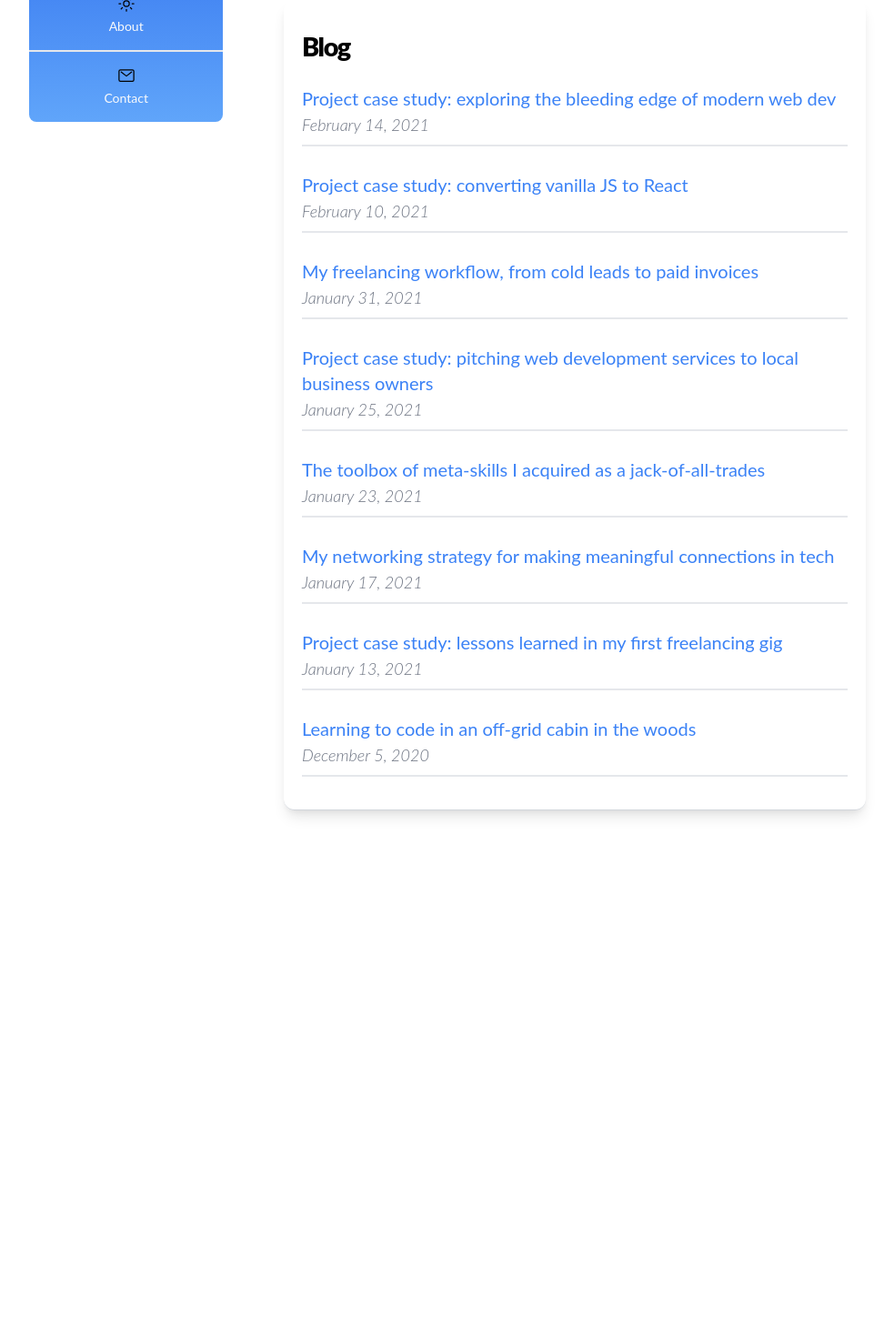
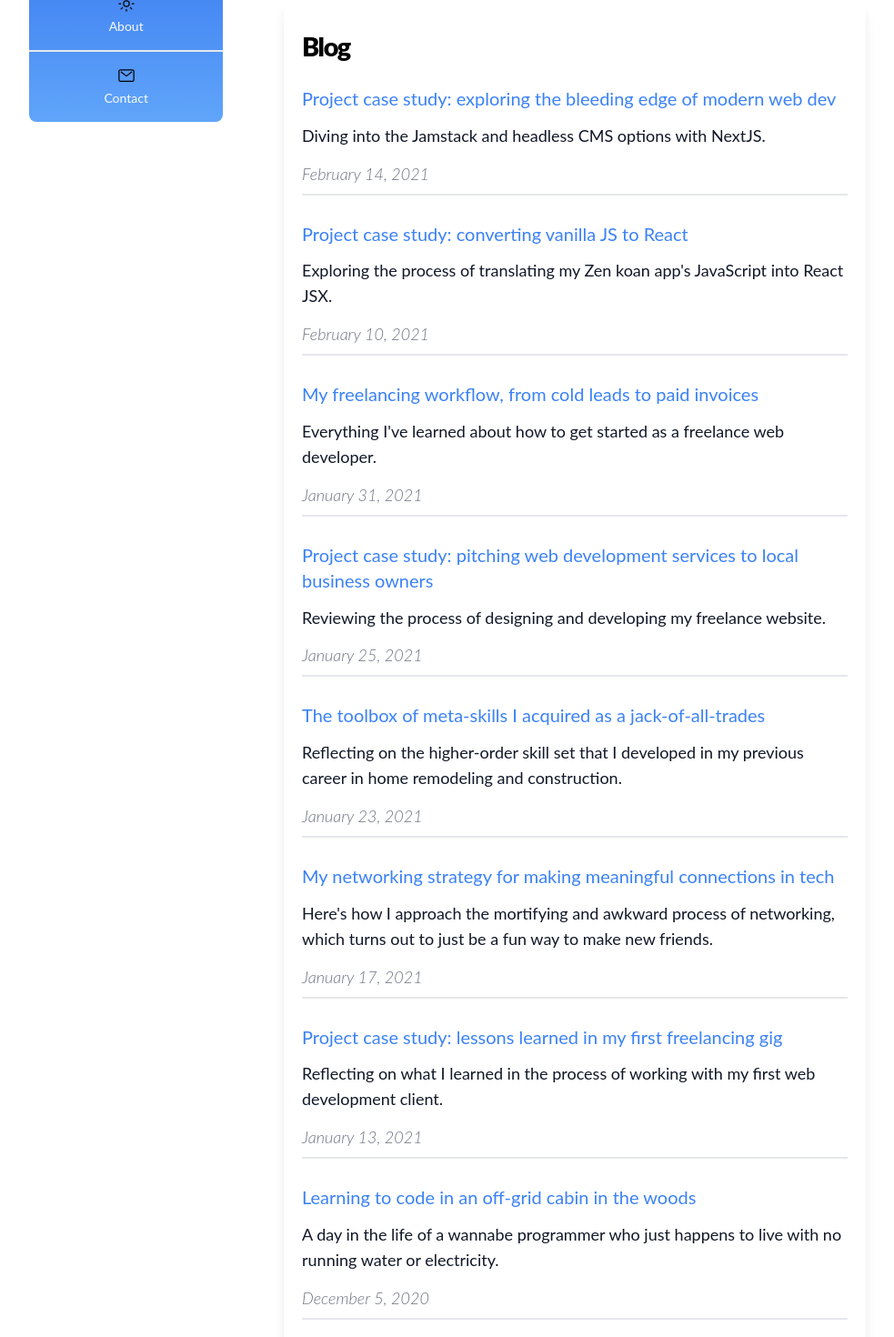
Before and after one commit to samuelsycamore/nextjs-tech-career-blog, a Next.js app: page / in a window 1280 px wide. Shown: the part 420-1890 px from the top of the page at 91% size, without its empty margins (8-991 px from the left). Before the commit the page ends 1407 px from the top, so only its background shows below. Built offline with nearby package versions, Linux system fonts and the light colour scheme.

Commit message:
updating post items

```diff
--- a/pages/index.js
+++ b/pages/index.js
@@ -2,6 +2,7 @@ import Head from 'next/head'
 import Layout, { siteTitle } from '../components/layout'
 import { getSortedPostsData } from '../lib/posts'
 import Link from 'next/link'
+import Image from 'next/image'
 import Date from '../components/date'
 
 export default function Home({ allPostsData }) {
@@ -21,17 +22,24 @@ export default function Home({ allPostsData }) {
 
 
       <section className="py-4 mb-20 px-5 my-5 rounded-xl shadow-lg  border-b border-gray-300">
+
         <h2 className="font-black tracking-tighter py-4">Blog</h2>
+
         <ul>
-          {allPostsData.map(({ id, date, title }) => (
+          {allPostsData.map(({ id, date, title, desc, img }) => (
             <li className="py-2 mb-5 border-b-2 border-gray-200" key={id}>
               <Link href={`/posts/${id}`}>
                 <a className="text-blue-500 hover:underline">{title}</a>
               </Link>
-              <br />
+
+              <p className="text-gray-900 text-lg">
+                {desc}
+              </p>
+
               <span className="text-gray-500 italic font-light text-lg">
                 <Date dateString={date} />
               </span>
+
             </li>
           ))}
         </ul>
--- a/posts/design.md
+++ b/posts/design.md
@@ -1,6 +1,7 @@
 ---
 title: "Project case study: pitching web development services to local business owners"
 date: "2021-01-25"
+desc: "Reviewing the process of designing and developing my freelance website."
 ---
 
   <div>
--- a/posts/dev-blog.md
+++ b/posts/dev-blog.md
@@ -1,6 +1,7 @@
 ---
 title: "Project case study: exploring the bleeding edge of modern web dev"
 date: "2021-02-14"
+desc: "Diving into the Jamstack and headless CMS options with NextJS."
 ---
 
   <div>
@@ -23,6 +24,7 @@ date: "2021-02-14"
   * React
   * Tailwind
   * Markdown
+  * Forestry CMS
 
   ## Details:
 
--- a/posts/freelancing-workflow.md
+++ b/posts/freelancing-workflow.md
@@ -1,6 +1,7 @@
 ---
 title: "My freelancing workflow, from cold leads to paid invoices"
 date: "2021-01-31"
+desc: "Everything I've learned about how to get started as a freelance web developer."
 ---
 
 <div>
--- a/posts/joshu.md
+++ b/posts/joshu.md
@@ -1,6 +1,7 @@
 ---
 title: "Project case study: converting vanilla JS to React"
 date: "2021-02-10"
+desc: "Exploring the process of translating my Zen koan app's JavaScript into React JSX."
 ---
 
   <div>
--- a/posts/learning-to-code-off-grid.md
+++ b/posts/learning-to-code-off-grid.md
@@ -1,6 +1,7 @@
 ---
 title: "Learning to code in an off-grid cabin in the woods"
 date: "2020-12-05"
+desc: "A day in the life of a wannabe programmer who just happens to live with no running water or electricity."
 ---
 
 <div>
--- a/posts/lyonscape.md
+++ b/posts/lyonscape.md
@@ -1,6 +1,7 @@
 ---
 title: "Project case study: lessons learned in my first freelancing gig"
 date: "2021-01-13"
+desc: "Reflecting on what I learned in the process of working with my first web development client."
 ---
 
   <div>
--- a/posts/metaskills.md
+++ b/posts/metaskills.md
@@ -1,6 +1,7 @@
 ---
 title: "The toolbox of meta-skills I acquired as a jack-of-all-trades"
 date: "2021-01-23"
+desc: "Reflecting on the higher-order skill set that I developed in my previous career in home remodeling and construction."
 ---
 
 <div>
--- a/posts/networking-strategy.md
+++ b/posts/networking-strategy.md
@@ -1,6 +1,7 @@
 ---
 title: "My networking strategy for making meaningful connections in tech"
 date: "2021-01-17"
+desc: "Here's how I approach the mortifying and awkward process of networking, which turns out to just be a fun way to make new friends."
 ---
 
 <div>
```
